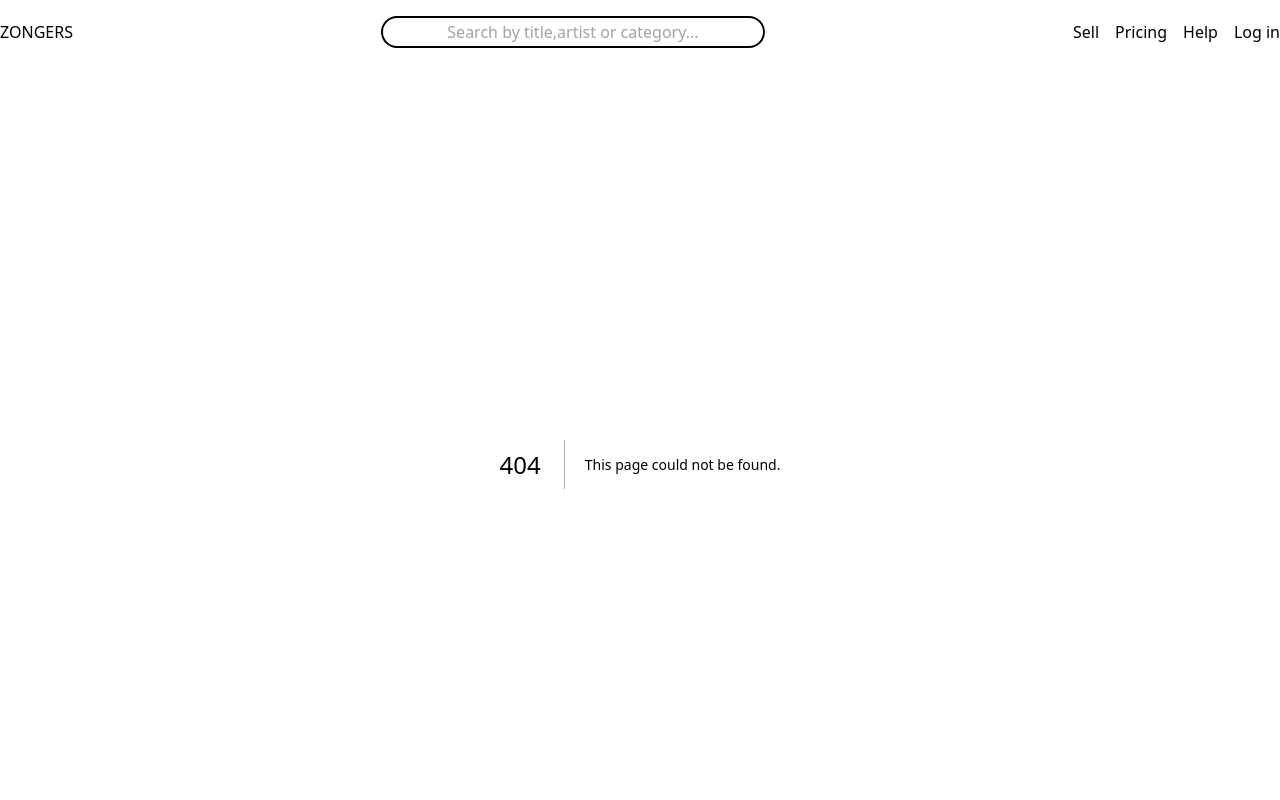
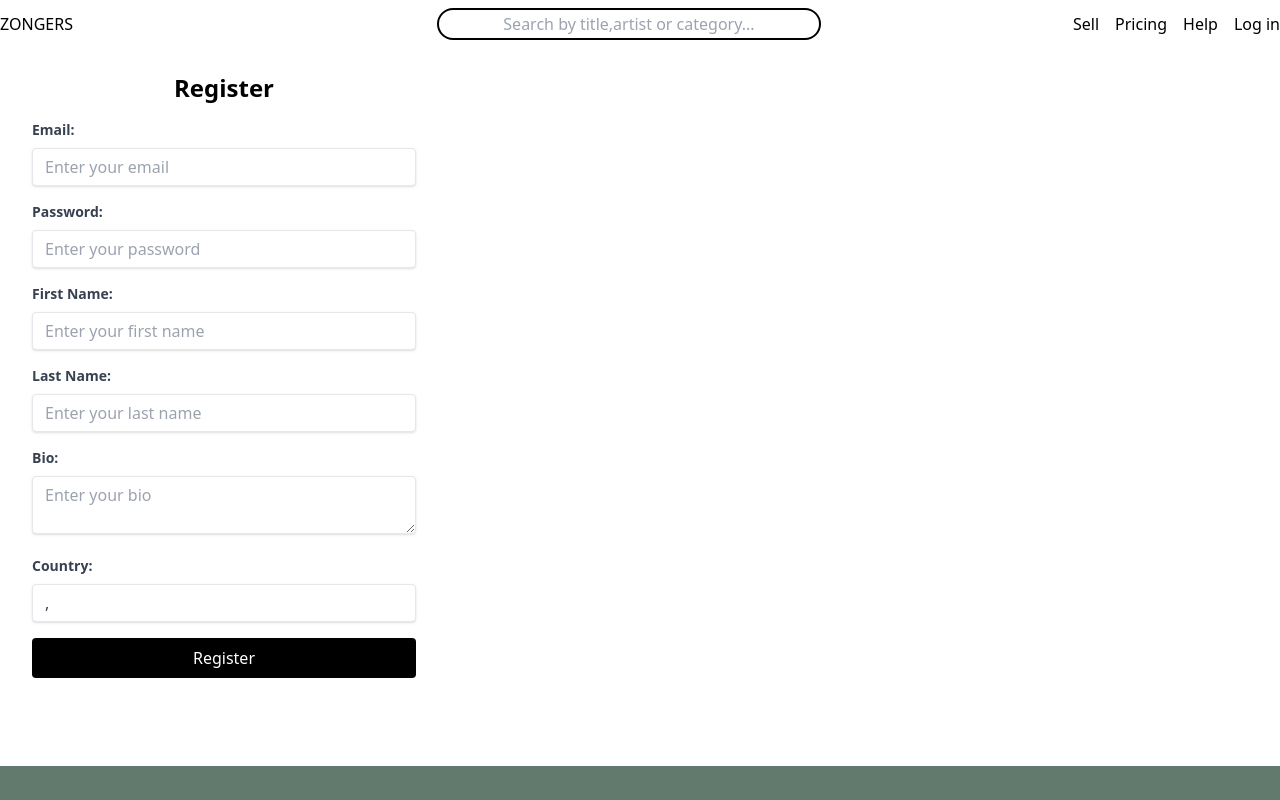
Before and after one commit to SickerTeam/dom-aukcyjny, a Next.js app in the folder frontend/: page /registration in a window 1280 px wide. Before the commit this address had no page. Shown: the top 800 px of the page. Built offline with nearby package versions, Linux system fonts and the light colour scheme.

Commit message:
Registration Page completed

```diff
--- /dev/null
+++ b/frontend/components/LoginPage.tsx
@@ -0,0 +1,57 @@
+import React, { ChangeEvent } from 'react';
+
+type LoginPageProps = {
+  formData: { email: string; password: string };
+  handleChange: (e: ChangeEvent<HTMLInputElement>) => void;
+  handleSubmit: (e: React.FormEvent<HTMLFormElement>) => void;
+};
+
+const LoginPage: React.FC<LoginPageProps> = ({
+  formData,
+  handleChange,
+  handleSubmit,
+}) => {
+  return (
+    <form onSubmit={handleSubmit} className="bg-white px-8 pt-6 pb-8 mb-4 w-full max-w-md">
+      <h2 className="text-2xl font-bold mb-4">Enter your profile</h2>
+      <div className="mb-4">
+        <label className="block text-gray-700 text-sm font-bold mb-2" htmlFor="email">
+          Email:
+        </label>
+        <input
+          className="shadow appearance-none border rounded w-full py-2 px-3 text-gray-700 leading-tight focus:outline-none focus:shadow-outline"
+          id="email"
+          type="email"
+          name="email"
+          value={formData.email}
+          onChange={handleChange}
+          placeholder="Enter your email"
+        />
+      </div>
+      <div className="mb-4">
+        <label className="block text-gray-700 text-sm font-bold mb-2" htmlFor="password">
+          Password:
+        </label>
+        <input
+          className="shadow appearance-none border rounded w-full py-2 px-3 text-gray-700 leading-tight focus:outline-none focus:shadow-outline"
+          id="password"
+          type="password"
+          name="password"
+          value={formData.password}
+          onChange={handleChange}
+          placeholder="Enter your password"
+        />
+      </div>
+      <div className="flex items-center justify-end">
+        <button
+          className="bg-black text-white w-full py-2 px-4 rounded focus:outline-none focus:shadow-outline mx-auto block"
+          type="submit"
+        >
+          Login
+        </button>
+      </div>
+    </form>
+  );
+};
+
+export default LoginPage;
--- a/frontend/components/Navbar.tsx
+++ b/frontend/components/Navbar.tsx
@@ -2,14 +2,14 @@ import Link from "next/link";
 
 const Navbar = () => {
   return (
-    <header className="w-full py-4">
+    <header className="w-full py-2">
       <nav className="flex justify-between items-center">
         <Link href="/">
           <h1>ZONGERS</h1>
         </Link>
         <div>
           <input
-            className="w-96 h-8 border-2 border-black rounded-full text-center"
+            className="w-96 h-8 border-2 border-black rounded-full text-center ml-28"
             type="text"
             placeholder="Search by title,artist or category..."
           ></input>
@@ -24,7 +24,7 @@ const Navbar = () => {
           <Link href="/help" className="pr-4">
             Help
           </Link>
-          <Link href="/log-in">Log in</Link>
+          <Link href="/login">Log in</Link>
         </div>
       </nav>
     </header>
--- /dev/null
+++ b/frontend/components/RegistrationPage.tsx
@@ -0,0 +1,112 @@
+import React, { ChangeEvent } from 'react';
+
+type RegistrationPageProps = {
+ formData: { email: string; password: string; firstName: string; lastName: string; bio: string; country: string };
+ handleChange: (e: ChangeEvent<HTMLInputElement | HTMLTextAreaElement>) => void;
+ handleSubmit: (e: React.FormEvent<HTMLFormElement>) => void;
+};
+
+const RegistrationPage: React.FC<RegistrationPageProps> = ({
+ formData,
+ handleChange,
+ handleSubmit,
+}) => {
+ return (
+   <form onSubmit={handleSubmit} className="bg-white px-8 pt-6 pb-8 mb-4 w-full max-w-md">
+     <h2 className="text-2xl font-bold mb-4 text-center">Register</h2>
+     <div className="mb-4">
+       <label className="block text-gray-700 text-sm font-bold mb-2" htmlFor="email">
+         Email:
+       </label>
+       <input
+         className="shadow appearance-none border rounded w-full py-2 px-3 text-gray-700 leading-tight focus:outline-none focus:shadow-outline"
+         id="email"
+         type="email"
+         name="email"
+         value={formData.email}
+         onChange={handleChange}
+         placeholder="Enter your email"
+       />
+     </div>
+     <div className="mb-4">
+       <label className="block text-gray-700 text-sm font-bold mb-2" htmlFor="password">
+         Password:
+       </label>
+       <input
+         className="shadow appearance-none border rounded w-full py-2 px-3 text-gray-700 leading-tight focus:outline-none focus:shadow-outline"
+         id="password"
+         type="password"
+         name="password"
+         value={formData.password}
+         onChange={handleChange}
+         placeholder="Enter your password"
+       />
+     </div>
+     <div className="mb-4">
+       <label className="block text-gray-700 text-sm font-bold mb-2" htmlFor="firstName">
+         First Name:
+       </label>
+       <input
+         className="shadow appearance-none border rounded w-full py-2 px-3 text-gray-700 leading-tight focus:outline-none focus:shadow-outline"
+         id="firstName"
+         type="text"
+         name="firstName"
+         value={formData.firstName}
+         onChange={handleChange}
+         placeholder="Enter your first name"
+       />
+     </div>
+     <div className="mb-4">
+       <label className="block text-gray-700 text-sm font-bold mb-2" htmlFor="lastName">
+         Last Name:
+       </label>
+       <input
+         className="shadow appearance-none border rounded w-full py-2 px-3 text-gray-700 leading-tight focus:outline-none focus:shadow-outline"
+         id="lastName"
+         type="text"
+         name="lastName"
+         value={formData.lastName}
+         onChange={handleChange}
+         placeholder="Enter your last name"
+       />
+     </div>
+     <div className="mb-4">
+       <label className="block text-gray-700 text-sm font-bold mb-2" htmlFor="bio">
+         Bio:
+       </label>
+       <textarea
+         className="shadow appearance-none border rounded w-full py-2 px-3 text-gray-700 leading-tight focus:outline-none focus:shadow-outline"
+         id="bio"
+         name="bio"
+         value={formData.bio}
+         onChange={handleChange}
+         placeholder="Enter your bio"
+       />
+     </div>
+     <div className="mb-4">
+       <label className="block text-gray-700 text-sm font-bold mb-2" htmlFor="country">
+         Country:
+       </label>
+       <input
+         className="shadow appearance-none border rounded w-full py-2 px-3 text-gray-700 leading-tight focus:outline-none focus:shadow-outline"
+         id="country"
+         type="text"
+         name="country"
+         value={formData.country}
+         onChange={handleChange}
+         placeholder="Enter your country"
+       />
+     </div>
+     <div className="flex items-center justify-end">
+       <button
+         className="bg-black text-white w-full py-2 px-4 rounded focus:outline-none focus:shadow-outline mx-auto block"
+         type="submit"
+       >
+         Register
+       </button>
+     </div>
+   </form>
+ );
+};
+
+export default RegistrationPage;
--- a/frontend/src/app/layout.tsx
+++ b/frontend/src/app/layout.tsx
@@ -13,7 +13,7 @@ export default function RootLayout({
 }) {
   return (
     <html lang="en">
-      <body className="">
+      <body className="flex flex-col min-h-screen">
         <Navbar />
         {children}
         <Footer />
--- a/frontend/src/app/page.tsx
+++ b/frontend/src/app/page.tsx
@@ -33,7 +33,7 @@ export default function Home() {
             <p className=' text-white'>Log in and explore Zongers to get personalised finds.Updated daily.</p>
             <CustomButton
              title="Discover all"
-             containerStyles="bg-black text-black rounded-full mt-10"
+             containerStyles="bg-white text-black rounded-full mt-10"
              handleClick={handleScroll}
              />
           </div>
--- /dev/null
+++ b/frontend/src/app/registration/page.tsx
@@ -0,0 +1,42 @@
+'use client'
+
+import React, { ChangeEvent, useState } from 'react';
+import RegistrationPage from '../../../components/RegistrationPage';
+
+const Registration = () => {
+  const [formData, setFormData] = useState({
+    email: '',
+    password: '',
+    firstName: '',
+    lastName: '',
+    bio: '',
+    country: ','
+
+  });
+
+  const handleChange = (e: ChangeEvent<HTMLInputElement | HTMLTextAreaElement>) => {
+    const { name, value } = e.target;
+    setFormData((prevData) => ({
+      ...prevData,
+      [name]: value,
+    }));
+  };
+
+  const handleSubmit = (e: React.FormEvent<HTMLFormElement>) => {
+    e.preventDefault();
+    console.log('Form submitted:', formData);
+    // Add your registration logic here
+  };
+
+  return (
+    <div className="flex items-center justify-center">
+        <RegistrationPage
+          formData={formData}
+          handleChange={handleChange}
+          handleSubmit={handleSubmit}
+        />
+      </div>
+   );
+  };
+
+export default Registration;
```
Also changed, not shown: frontend/src/app/login/page.tsx (added, +52 -0 lines).
